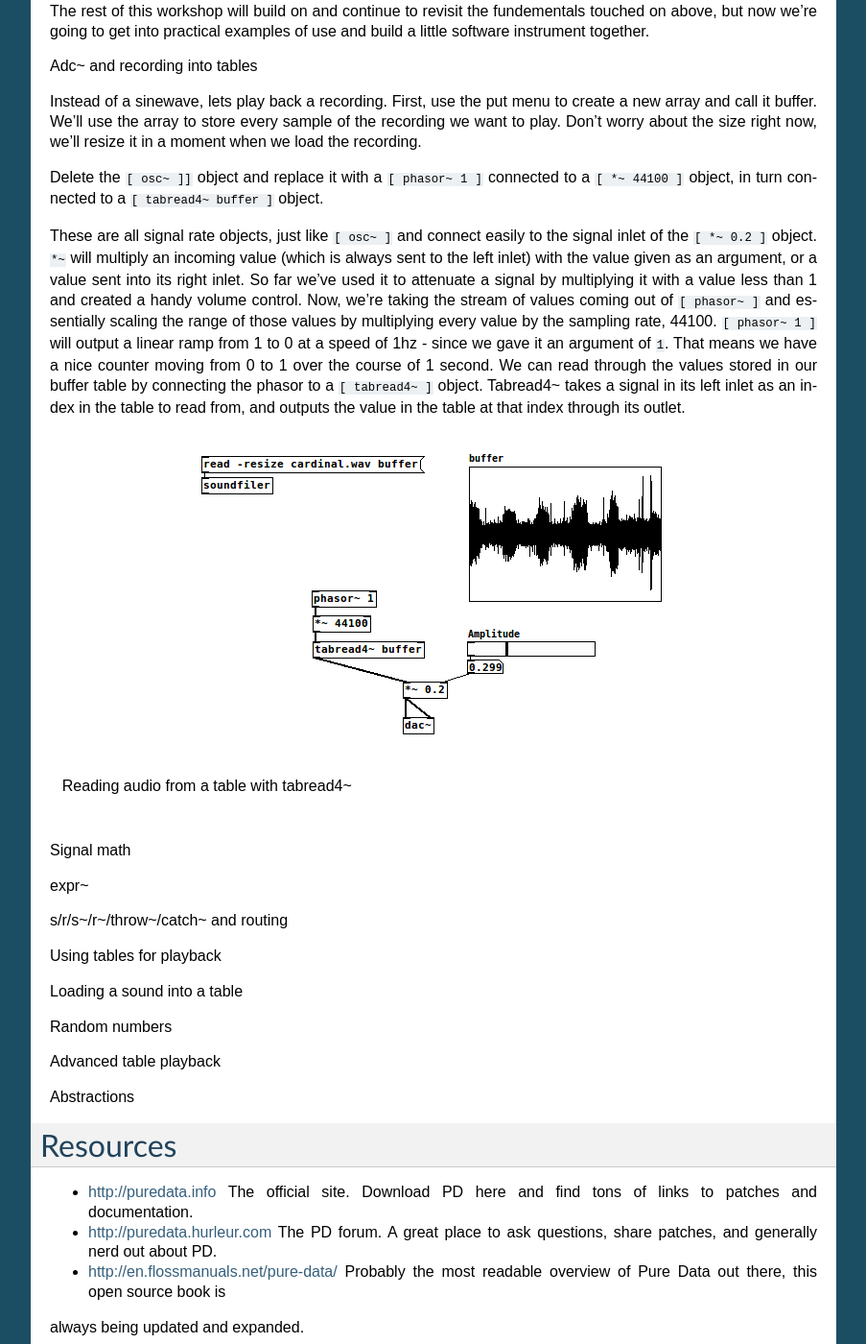
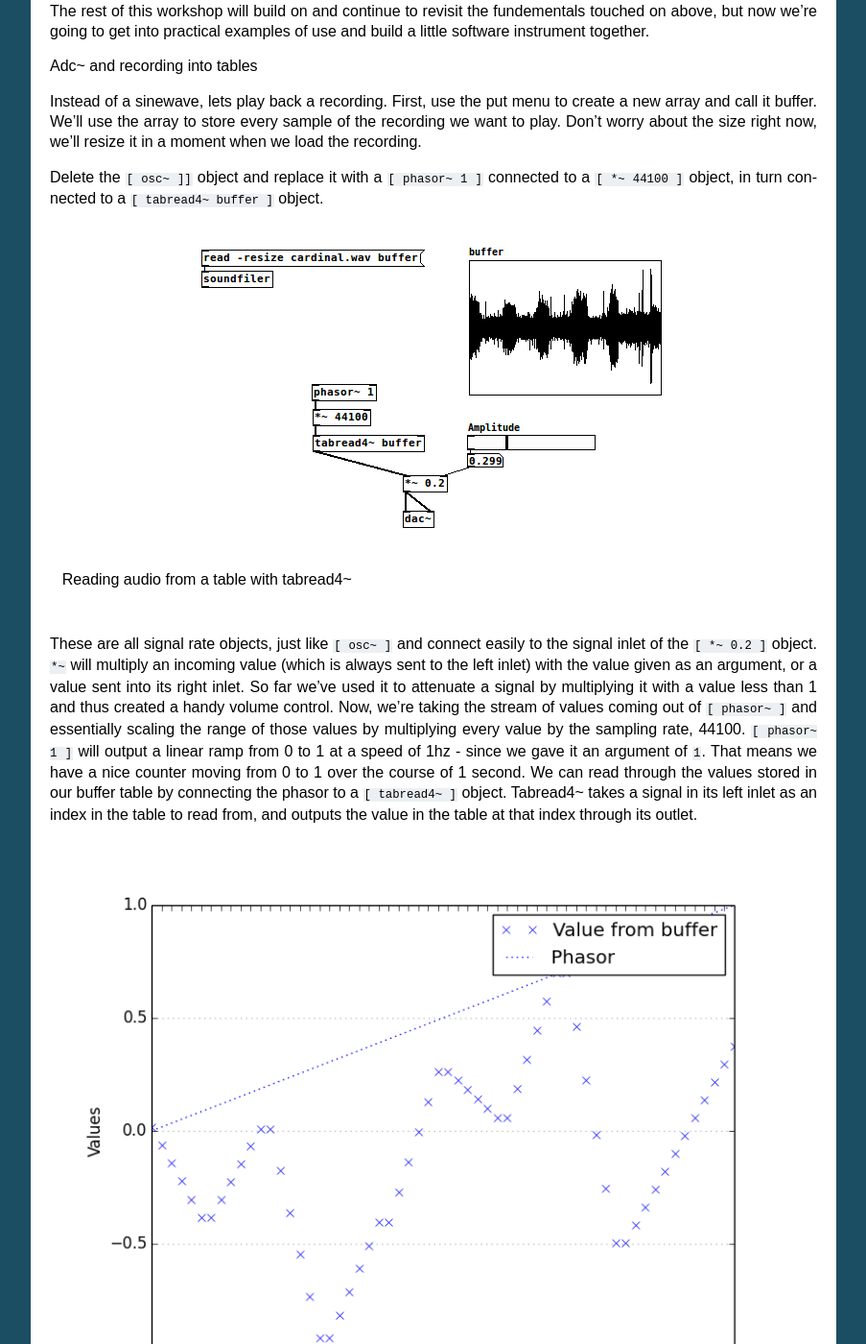
Before and after one commit to hecanjog/pdintro, a Sphinx documentation site: the page built from source/first.rst, in a window 1280 px wide and 1400 px high, scrolled down 6169 px. Shown: the whole window at 96% size, without its empty margins (198-1101 px from the left). Built offline with Sphinx 7.4.7, drawn with Linux system fonts in a browser that asks for light colours; formulas are drawn with MathJax 3; some of the changed text lies outside the part shown.

Commit message:
add phasor img

```diff
--- a/source/first.rst
+++ b/source/first.rst
@@ -229,23 +229,28 @@ recording.
 Delete the ``[ osc~ ]]`` object and replace it with a ``[ phasor~ 1 ]`` connected to
 a ``[ *~ 44100 ]`` object, in turn connected to a ``[ tabread4~ buffer ]`` object.
 
+.. figure:: buffer1.png
+   :align: center
+
+   Reading audio from a table with tabread4~
+
 These are all signal rate objects, just like ``[ osc~ ]`` and connect easily to the
 signal inlet of the ``[ *~ 0.2 ]`` object. ``*~`` will multiply an incoming value (which
 is always sent to the left inlet) with the value given as an argument, or a value sent
 into its right inlet. So far we've used it to attenuate a signal by multiplying it with a
-value less than 1 and created a handy volume control. Now, we're taking the stream of values
+value less than 1 and thus created a handy volume control. Now, we're taking the stream of values
 coming out of ``[ phasor~ ]`` and essentially scaling the range of those values by multiplying
-every value by the sampling rate, 44100. ``[ phasor~ 1 ]`` will output a linear ramp from 1 to 0
+every value by the sampling rate, 44100. ``[ phasor~ 1 ]`` will output a linear ramp from 0 to 1
 at a speed of 1hz - since we gave it an argument of ``1``. That means we have a nice counter
 moving from 0 to 1 over the course of 1 second. We can read through the values stored in our
 buffer table by connecting the phasor to a ``[ tabread4~ ]`` object. Tabread4~ takes a signal
 in its left inlet as an index in the table to read from, and outputs the value in the table
 at that index through its outlet.
 
-.. figure:: buffer1.png
+.. figure:: phasor.png
    :align: center
 
-   Reading audio from a table with tabread4~
+   A phasor used as an index to look up values in a buffer
 
 Signal math
 
--- /dev/null
+++ b/source/phasor.py
@@ -0,0 +1,33 @@
+from pippi import dsp
+from matplotlib import pyplot as pp
+
+xlen = 60
+
+x = range(xlen)
+
+points = dsp.wavetable('line', xlen)
+rpoints = dsp.breakpoint([ dsp.rand(-1, 1) for i in range(10) ], xlen)
+
+pp.plot(x, rpoints,
+    linestyle=' ',
+    marker='x',
+    color='b',
+    label='Value from buffer'
+)
+
+pp.plot(x, points,
+    linestyle='dotted',
+    color='b',
+    label='Phasor'
+)
+
+pp.xlabel('Samples')
+pp.ylabel('Values')
+pp.xlim(0, xlen - 1)
+pp.xticks(range(xlen), ['' for i in range(xlen)])
+pp.ylim(-1, 1)
+
+pp.grid(True, which='major', linewidth=1.0, axis='y', alpha=0.25)
+
+pp.legend()
+pp.savefig("phasor.png")
```
Also changed, not shown: source/phasor.png (added).
